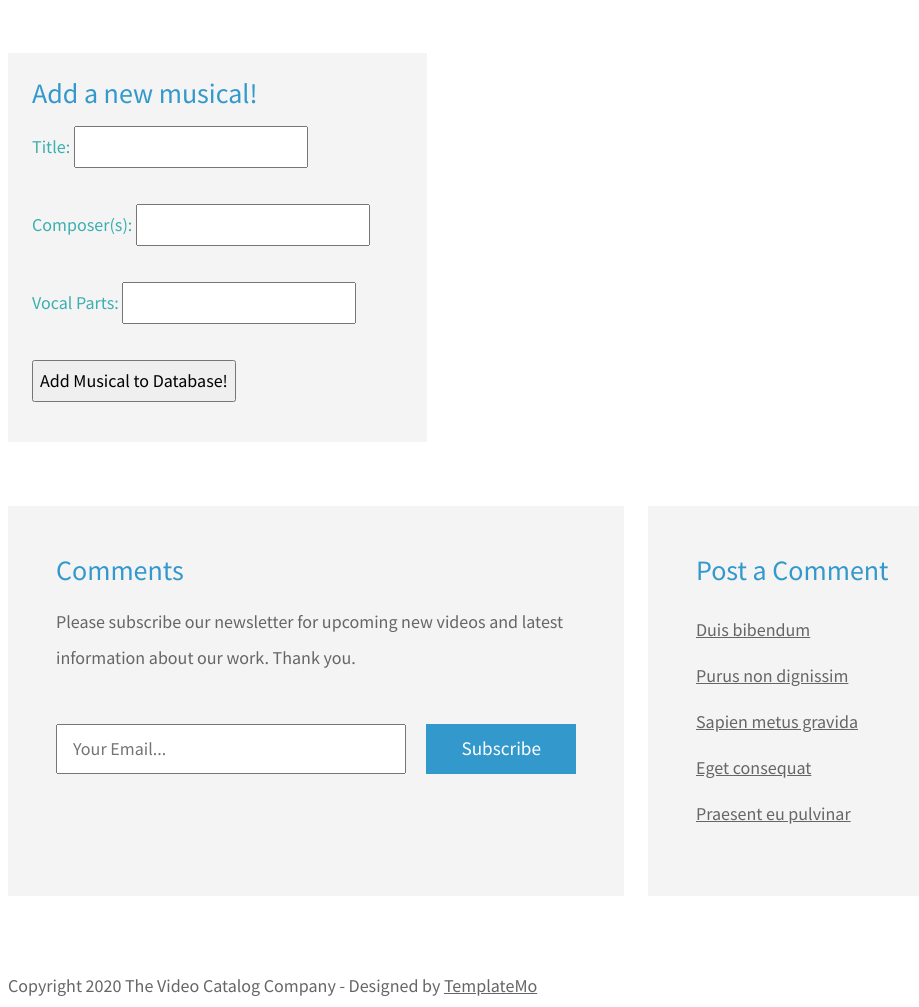
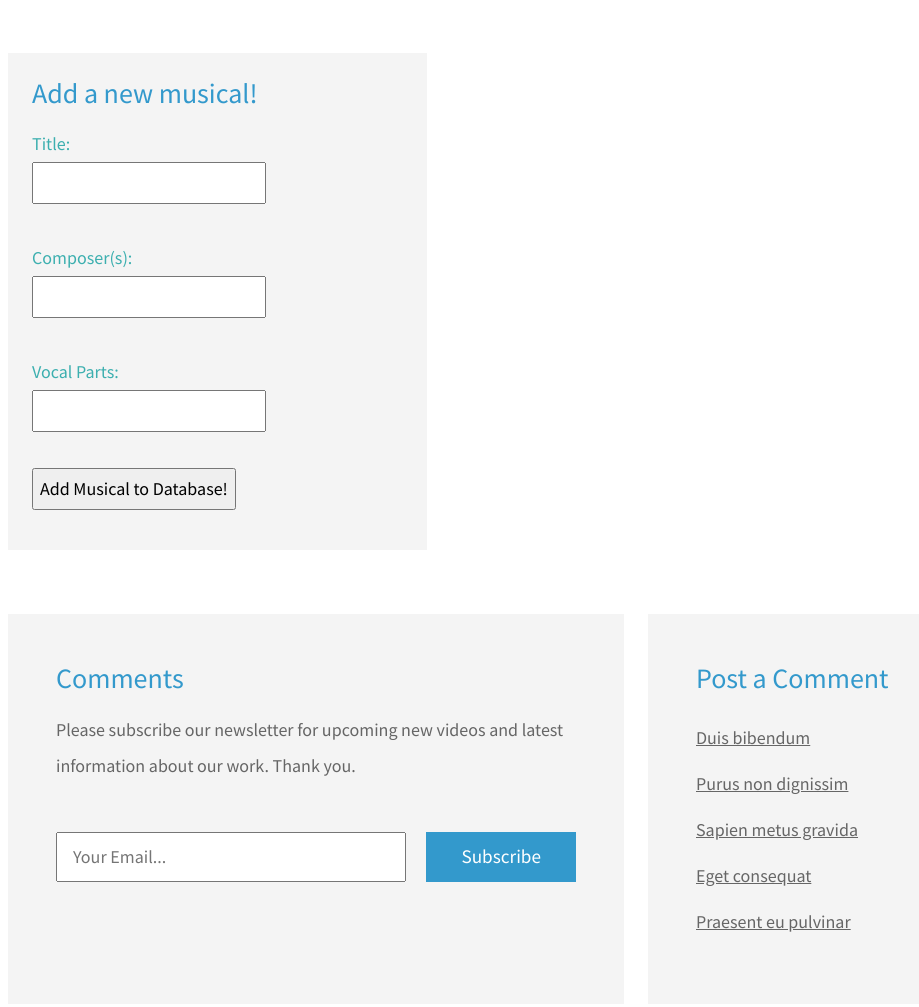
Before and after one commit to J0shisIsland/COMP1111Summative2, a website: page docs/client/index.html in a window 1280 px wide. Shown: the part 909-1916 px from the top of the page, without its empty margins (4-923 px from the left). Drawn offline with nearby package versions, Linux system fonts and the light colour scheme; no server answers.

Commit message:
Fixed error

```diff
--- a/docs/client/index.html
+++ b/docs/client/index.html
@@ -91,11 +91,11 @@
                                 <h3 class="tm-text-primary mb-3 tm-catalog-item-title">Add a new musical!</h3>
                                 <p class="tm-catalog-item-text">
                                     <form action='http://127.0.0.1:8090/musicals/add' method='post', enctype="multipart/form-data">
-                                    <label for="newtitle"><span class="tm-text-secondary">Title: </span></label>
+                                        <label for="newtitle"><span class="tm-text-secondary">Title: </span></label><br>
                                         <input id ='newtitle' type='text' name="title"><br><br>
-                                    <label for="newcomposer"><span class="tm-text-secondary">Composer(s): </span></label>
+                                        <label for="newcomposer"><span class="tm-text-secondary">Composer(s): </span></label><br>
                                         <input id ='newcomposer' type='text' name="composer"><br><br>
-                                    <label for="newvoices"><span class="tm-text-secondary">Vocal Parts: </span></label>
+                                        <label for="newvoices"><span class="tm-text-secondary">Vocal Parts: </span></label><br>
                                         <input id="newvoices" type="text" name="voices"><br><br>
                                         <input id='submit_musical' type='submit' value='Add Musical to Database!'>
                                     </form>
--- a/docs/package.json
+++ b/docs/package.json
@@ -1,6 +1,6 @@
 {
   "name": "summative2",
-  "version": "1.2.0",
+  "version": "1.3.1",
   "description": "get: /musicals, get: /comments, post: /musicals/add",
   "main": "server.js",
   "scripts": {
@@ -29,6 +29,7 @@
     "supertest": "^6.1.3"
   },
   "dependencies": {
+    "body-parser": "^1.20.2",
     "express": "^4.18.2"
   }
 }
```
Also changed, not shown: 1 other file. Lines whose indentation alone changed are shown as unchanged.
